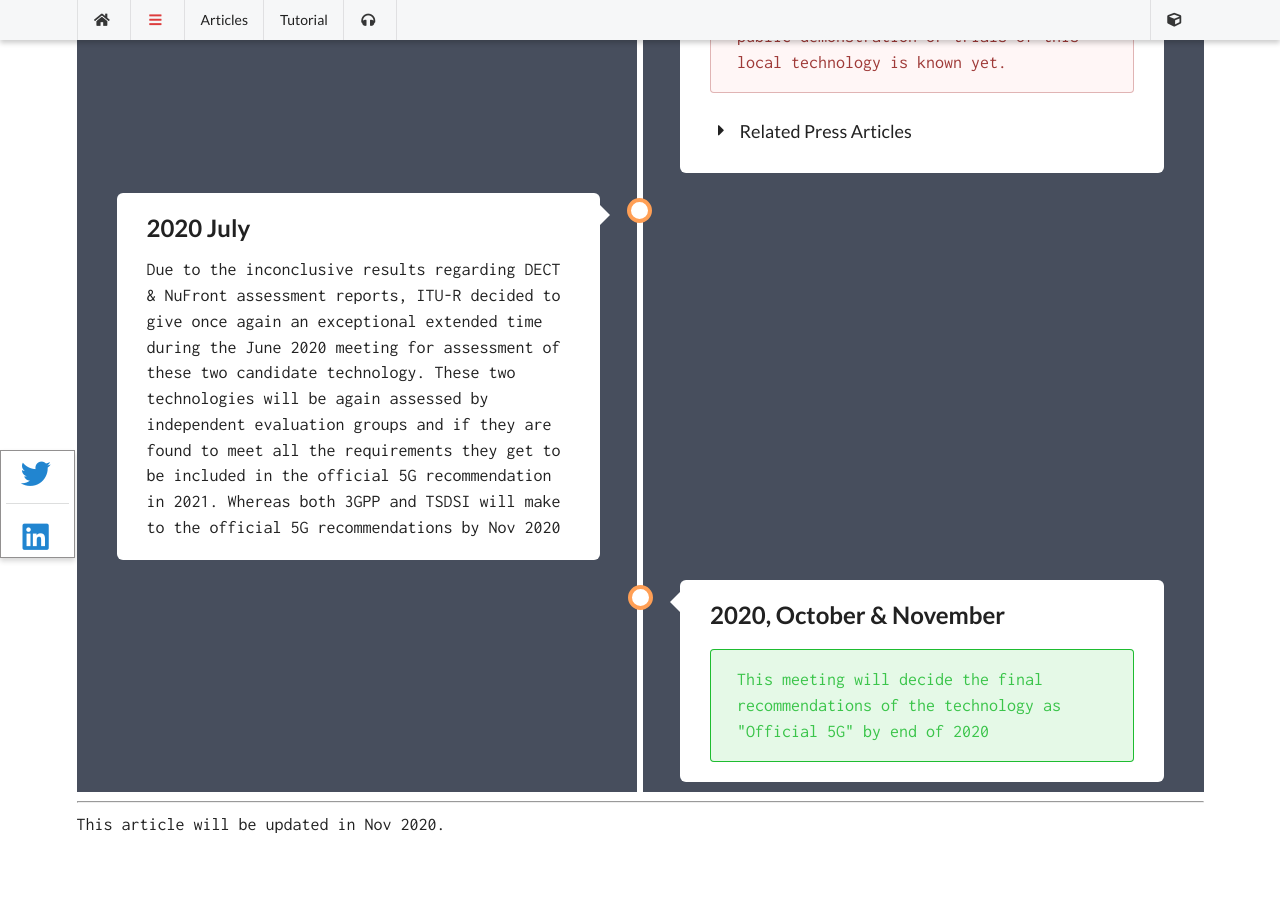
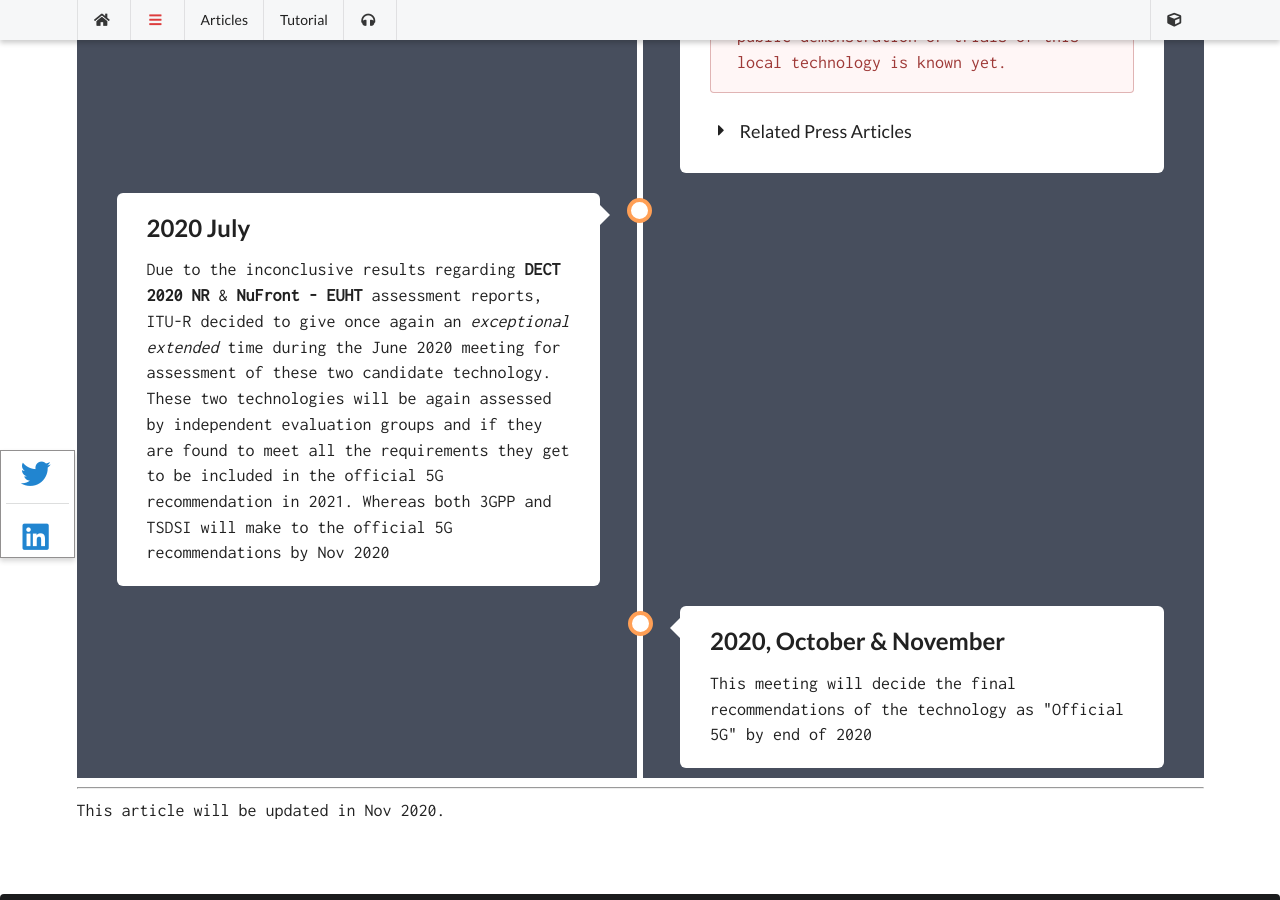
Before and after one commit to wiless/wiless.github.io, a Jekyll site: the page built from _articles/5gtimeline.md, in a window 1280 px wide and 900 px high, scrolled down 7797 px. Built offline with Jekyll 4.4.1, drawn with Linux system fonts in a browser that asks for light colours; nearby versions of some CDN libraries; some web fonts are replaced; comment, search, counter and statistics services are not loaded; a style sheet for code colours, icons or effects is not loaded.

Commit message:
minor edit

```diff
--- a/_articles/5gtimeline.md
+++ b/_articles/5gtimeline.md
@@ -453,27 +453,22 @@ TSDSI-RIT - Are there any trials or demonstrations ??
     <div class="content">
       <h2>2020 July</h2>
       <p>
-        Due to the inconclusive results regarding DECT & NuFront assessment reports, ITU-R decided to give once again an
-        exceptional extended time during the June 2020 meeting for assessment of these two candidate technology. These
-        two technologies will be again assessed by independent evaluation groups and if they are found to meet all the
+        Due to the inconclusive results regarding <b> DECT 2020 NR</b> & <b>NuFront - EUHT </b> assessment reports, ITU-R decided to give once again an
+        <i>exceptional extended</i> time during the June 2020 meeting for assessment of these two candidate technology.
+
+        These two technologies will be again assessed by independent evaluation groups and if they are found to meet all the
         requirements they get to be included in the official 5G recommendation in 2021. Whereas both 3GPP and TSDSI will
         make to the official 5G recommendations by Nov 2020
       </p>
-
-
-
     </div>
   </div>
 
   <div class="containernew containerright">
     <div class="content">
       <h2>2020, October & November</h2>
-      <div class="ui floating green message">
-        <p>
+              <p>
           This meeting will decide the final recommendations of the technology as "Official 5G" by end of 2020
         </p>
-      </div>
-
 
     </div>
 
```
